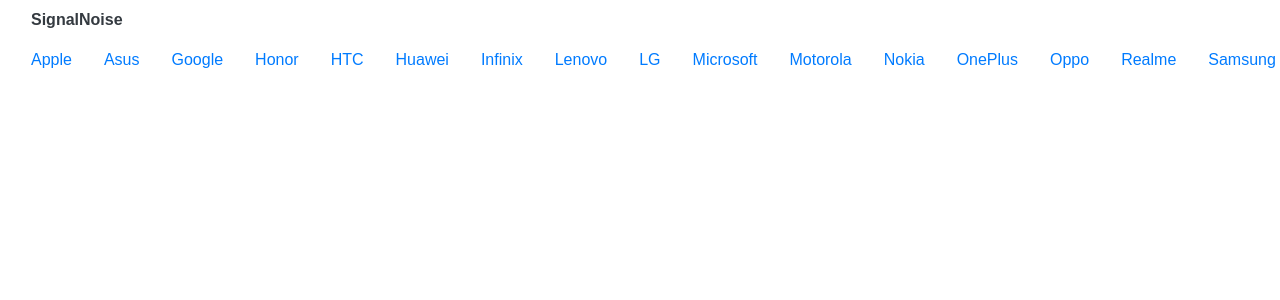
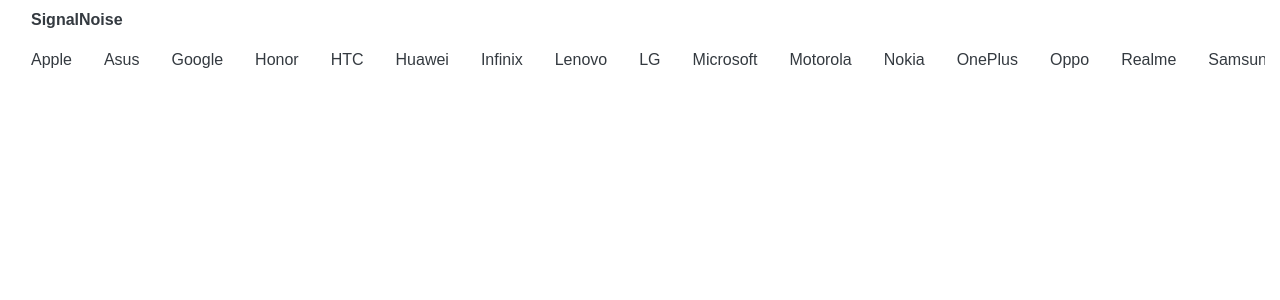
Before and after one commit to signalnoiseongithub/www, a Jekyll site: the page built from smartphone.html, in a window 1280 px wide. Shown: the top 300 px of the page. Built offline with Jekyll 4.4.1, drawn with Linux system fonts in a browser that asks for light colours; some web fonts are replaced.

Commit message:
Update smartphone.html

```diff
--- a/smartphone.html
+++ b/smartphone.html
@@ -4,10 +4,10 @@ title: Smartphone
 ---
 
 <section>
-  <nav class="nav d-flex flex-row flex-nowrap">
+  <nav class="nav flex-row flex-nowrap" style="overflow-x: auto;">
     {% for smartphone in site.data.navigation.smartphone %}
     <div class="nav-item">
-      <a href="#" class="nav-link">
+      <a href="#" class="nav-link text-dark">
         {{ smartphone.brand }}
       </a>
     </div>
```
